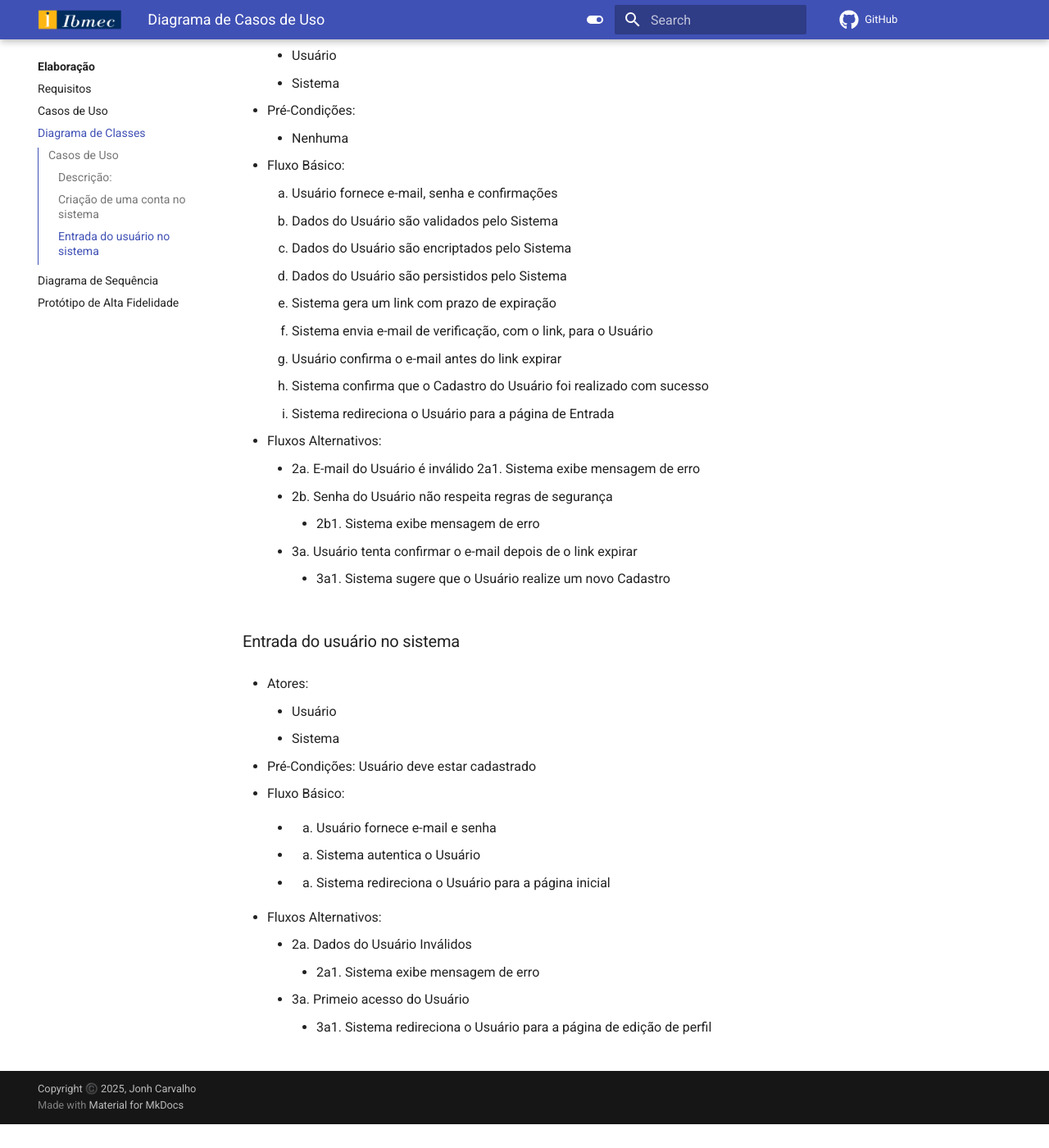
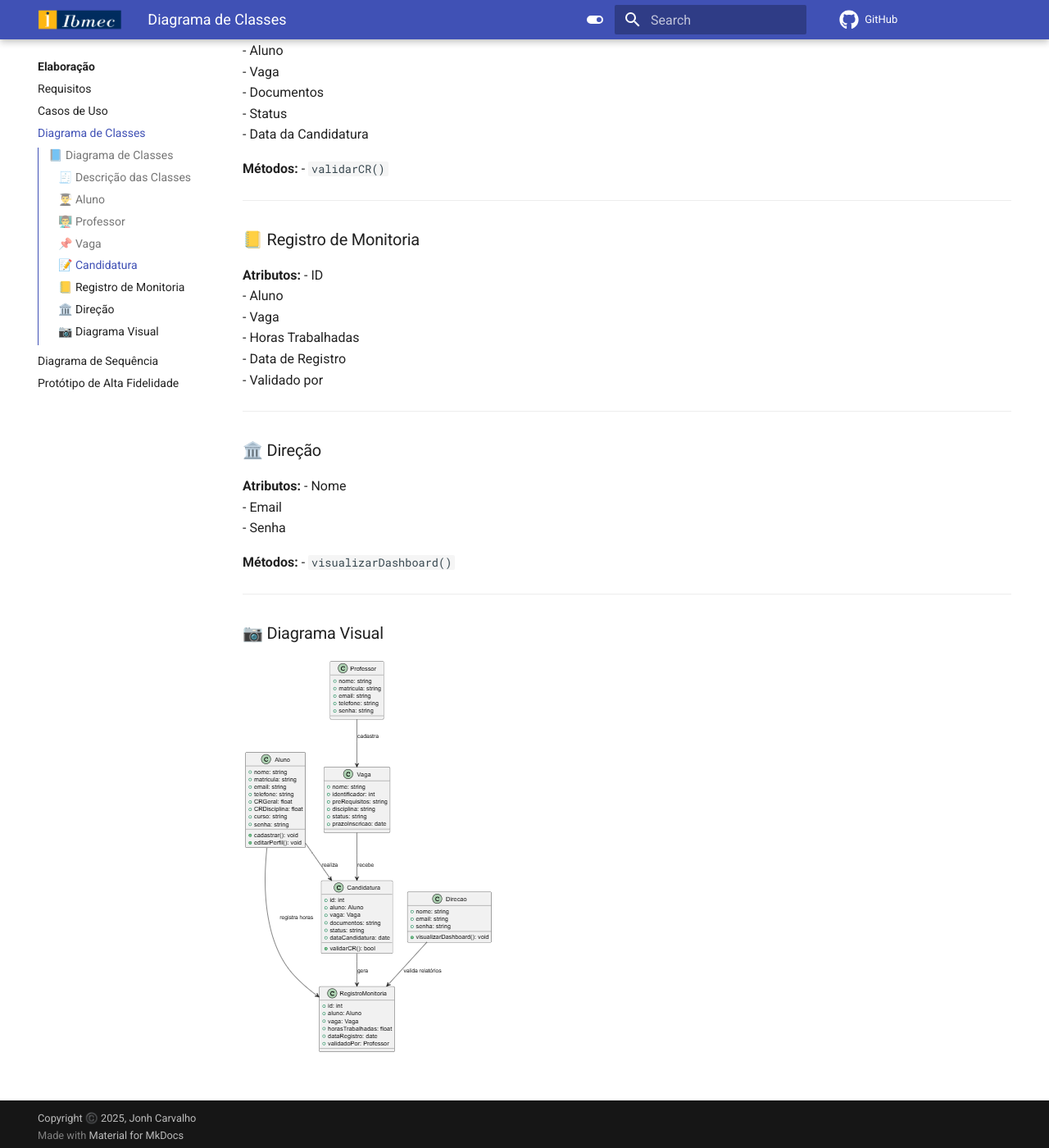
Before and after one commit to Projetos-de-Extensao/PBE_25.2_8004_II, an MkDocs documentation site: the page built from docs/Elaboracao/diagrama_de_classes.md, in a window 1280 px wide and 1400 px high, scrolled down 1269 px. Shown: the whole window at 82% size. Built offline with MkDocs 1.6.1 and Material for MkDocs 9.7.7, drawn with Linux system fonts in a browser that asks for light colours; comment, search, counter and statistics services are not loaded; before the commit the page ends 2640 px from its top, so only the background shows below that; some of the changed text lies outside the part shown.

Commit message:
AttDiagramaDeClasses

```diff
--- a/docs/Elaboracao/diagrama_de_classes.md
+++ b/docs/Elaboracao/diagrama_de_classes.md
@@ -1,87 +1,87 @@
 ---
-id: diagrama_de_casos de uso
-title: Diagrama de Casos de Uso
+id: diagrama_de_classes
+title: Diagrama de Classes
 ---
 
-## Casos de Uso
+## 📘 Diagrama de Classes
 
-### Descrição:
+### 🧾 Descrição das Classes
 
-- Contas
-	- Criação
-	- Entrada
-	- Alteração
-	- Recuperar Senha
-	- Exclusão Lógica
-	- Visualização
+---
 
-- Perfis
-	- Edição
-	- Pesquisar
-	- Visualização
-	- Seguir/Deixar de Seguir
+### 👨‍🎓 Aluno
+**Atributos:**
+- Nome
+- Matrícula
+- Email
+- Telefone
+- CR Geral
+- Curso
+- Senha
 
-- Postagens (Público)
-	- Criação
-	- Exclusão
-	- Interação
-	- Visualização
+**Métodos:**
+- `cadastrar()`
+- `editarPerfil()`
 
-- Mensagens (Privado)
-	- Criação
-	- Exclusão
-	- Visualização
+---
 
-- Galerias
-	- Albuns
-- Blogs
-- Grupos
+### 👨‍🏫 Professor
+**Atributos:**
+- Nome
+- Matrícula
+- Email
+- Telefone
+- Senha
 
-### Criação de uma conta no sistema
+---
 
-* Atores:
+### 📌 Vaga
+**Atributos:**
+- Nome
+- Identificador
+- Pré-requisitos
+- Disciplina
+- Status
+- Prazo de Inscrição
 
-	- Usuário
-	- Sistema
+---
 
-- Pré-Condições:
-	- Nenhuma
+### 📝 Candidatura
+**Atributos:**
+- ID
+- Aluno
+- Vaga
+- Documentos
+- Status
+- Data da Candidatura
 
-* Fluxo Básico:
-    1. Usuário fornece e-mail, senha e confirmações
-    2. Dados do Usuário são validados pelo Sistema
-    3. Dados do Usuário são encriptados pelo Sistema
-    4. Dados do Usuário são persistidos pelo Sistema
-    5. Sistema gera um link com prazo de expiração
-    6. Sistema envia e-mail de verificação, com o link, para o Usuário
-    7. Usuário confirma o e-mail antes do link expirar
-    8. Sistema confirma que o Cadastro do Usuário foi realizado com sucesso
-    9. Sistema redireciona o Usuário para a página de Entrada
+**Métodos:**
+- `validarCR()`
 
-- Fluxos Alternativos:
-	- 2a. E-mail do Usuário é inválido
-		2a1. Sistema exibe mensagem de erro
-	- 2b. Senha do Usuário não respeita regras de segurança
-		- 2b1. Sistema exibe mensagem de erro
-	- 3a. Usuário tenta confirmar o e-mail depois de o link expirar
-		- 3a1. Sistema sugere que o Usuário realize um novo Cadastro
+---
 
-### Entrada do usuário no sistema
+### 📒 Registro de Monitoria
+**Atributos:**
+- ID
+- Aluno
+- Vaga
+- Horas Trabalhadas
+- Data de Registro
+- Validado por
 
-- Atores:
-	- Usuário
-	- Sistema
+---
 
-- Pré-Condições:
-	Usuário deve estar cadastrado
+### 🏛️ Direção
+**Atributos:**
+- Nome
+- Email
+- Senha
 
-- Fluxo Básico:
-    - 1. Usuário fornece e-mail e senha
-	- 2. Sistema autentica o Usuário
-	- 3. Sistema redireciona o Usuário para a página inicial
+**Métodos:**
+- `visualizarDashboard()`
 
-- Fluxos Alternativos:
-	- 2a. Dados do Usuário Inválidos
-		- 2a1. Sistema exibe mensagem de erro
-	- 3a. Primeio acesso do Usuário
-		- 3a1. Sistema redireciona o Usuário para a página de edição de perfil
+---
+
+### 📷 Diagrama Visual
+
+![Diagrama de Classe](diagrama_de_classe.png)
```
Also changed, not shown: docs/Elaboracao/casos_de_uso.md (+14 -26 lines), docs/Elaboracao/diagrama_de_sequencia.md (deleted, +0 -87 lines), docs/Elaboracao/prototipo_alta_fidelidade.md (deleted, +0 -87 lines), docs/Iniciacao/5w2h.md (+13 -1 lines), docs/Iniciacao/mapa_mental.md (+1 -1 lines), docs/Elaboracao/diagrama_de_classe.png (added), 1 other file.
